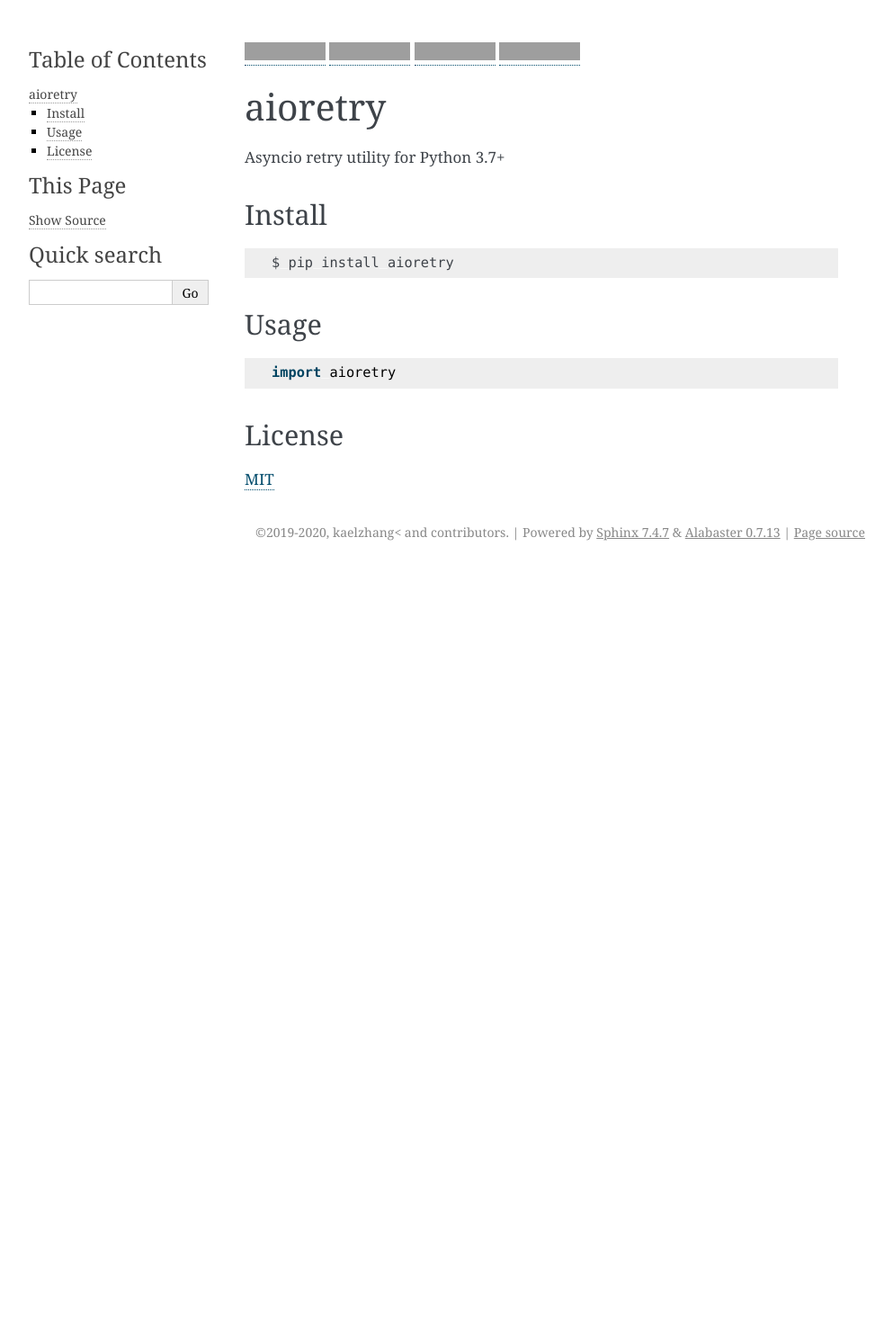
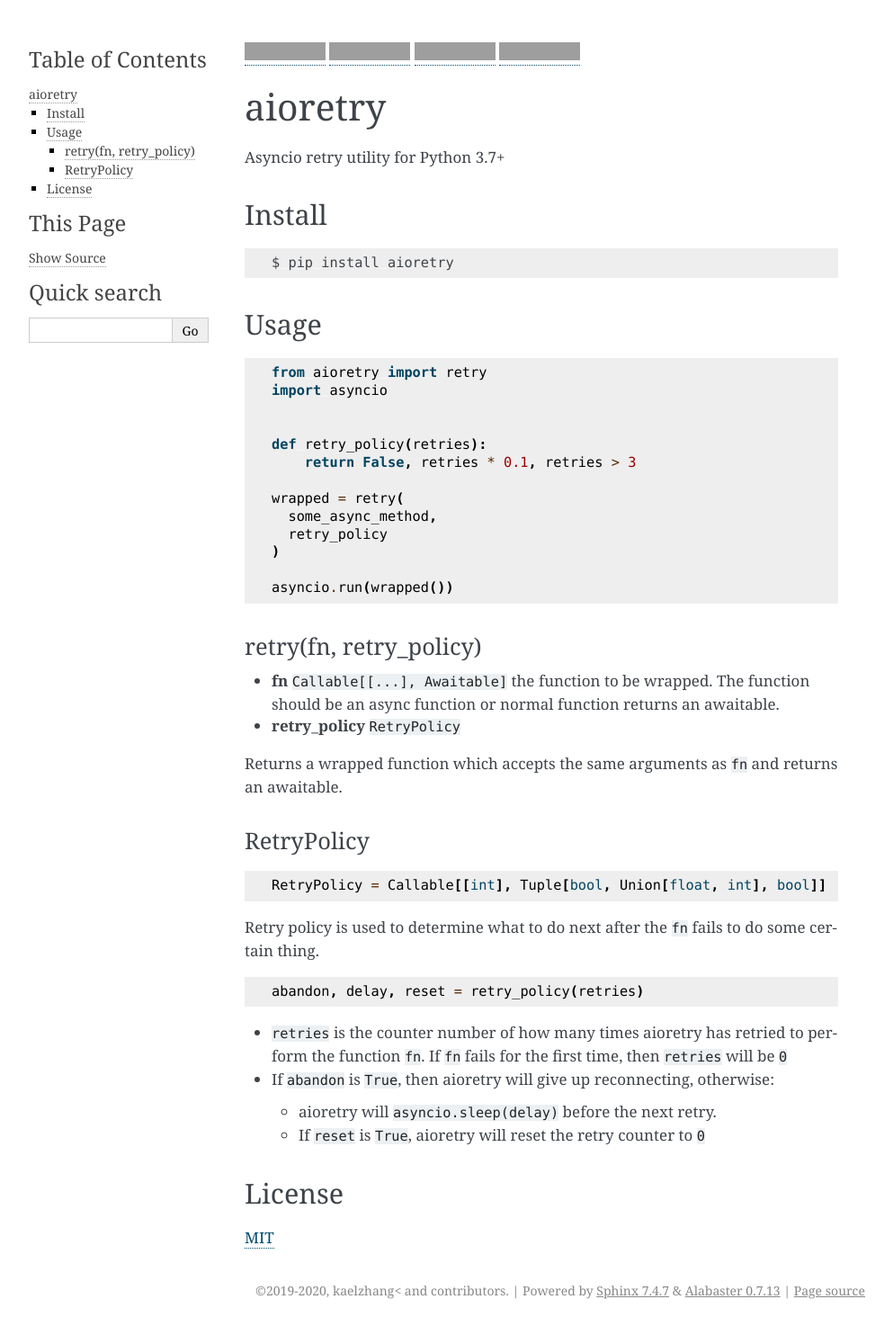
Before and after one commit to kaelzhang/python-aioretry, a Sphinx documentation site: the page built from docs/README.md, in a window 1280 px wide. Shown: the whole page at 90% size, without its empty margins (148-1141 px from the left). Built offline with Sphinx 7.4.7, drawn with Linux system fonts in a browser that asks for light colours; before the commit the page ends 900 px from its top, so only the background shows below that; grey boxes are pictures that could not be loaded.

Commit message:
README.md: basic design

````diff
--- a/docs/README.md
+++ b/docs/README.md
@@ -16,8 +16,44 @@ $ pip install aioretry
 ## Usage
 
 ```py
-import aioretry
+from aioretry import retry
+import asyncio
+
+
+def retry_policy(retries):
+    return False, retries * 0.1, retries > 3
+
+wrapped = retry(
+  some_async_method,
+  retry_policy
+)
+
+asyncio.run(wrapped())
 ```
+
+### retry(fn, retry_policy)
+
+- **fn** `Callable[[...], Awaitable]` the function to be wrapped. The function should be an async function or normal function returns an awaitable.
+- **retry_policy** `RetryPolicy`
+
+Returns a wrapped function which accepts the same arguments as `fn` and returns an awaitable.
+
+### RetryPolicy
+
+```py
+RetryPolicy = Callable[[int], Tuple[bool, Union[float, int], bool]]
+```
+
+Retry policy is used to determine what to do next after the `fn` fails to do some certain thing.
+
+```py
+abandon, delay, reset = retry_policy(retries)
+```
+
+- `retries` is the counter number of how many times aioretry has retried to perform the function `fn`. If `fn` fails for the first time, then `retries` will be `0`
+- If `abandon` is `True`, then aioretry will give up reconnecting, otherwise:
+  - aioretry will `asyncio.sleep(delay)` before the next retry.
+  - If `reset` is `True`, aioretry will reset the retry counter to `0`
 
 ## License
 
````
Also changed, not shown: setup.py (+5 -3 lines), 2 other files.
